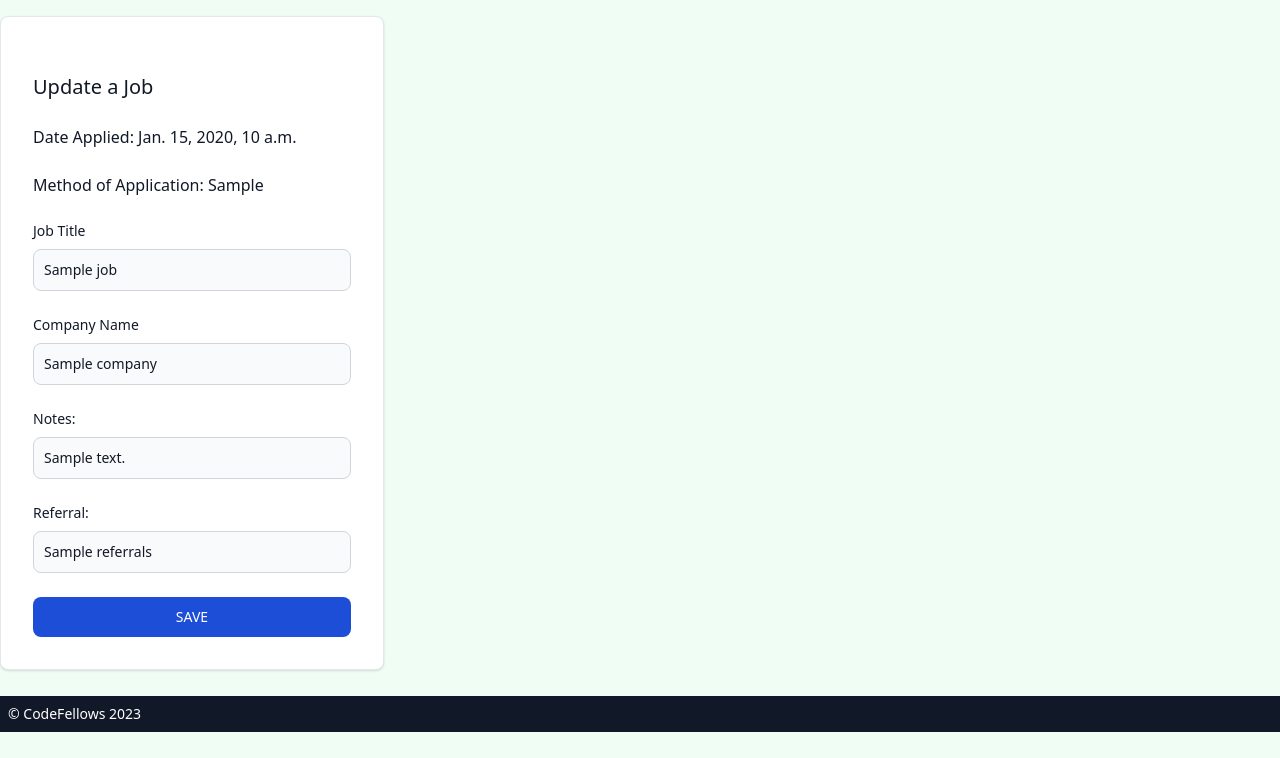
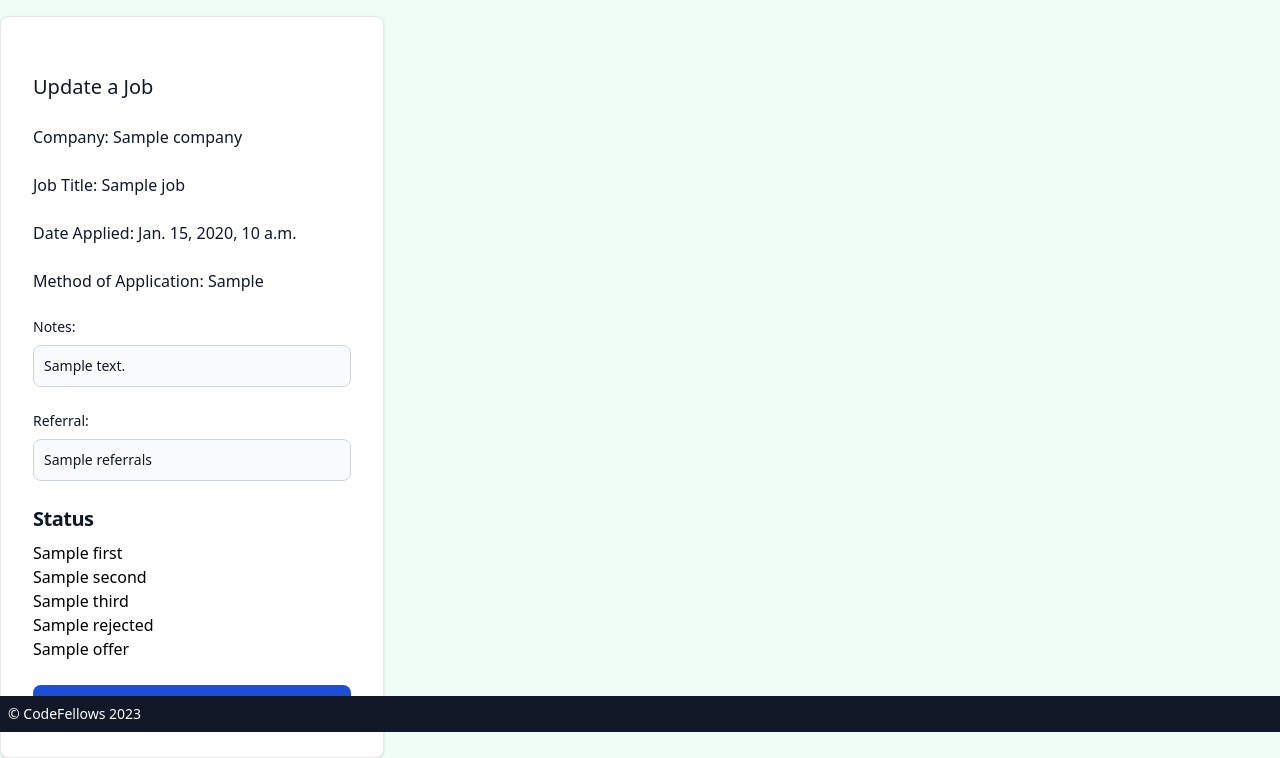
Before and after one commit to Team-DAIR/JAT-backend-2, a Django app: template templates/jobs/job_update.html in a window 1280 px wide. Shown: the part 68-826 px from the top of the page. Before the commit the page ends 800 px from the top, so only its background shows below. Run offline with Django 4.2, Linux system fonts and the light colour scheme; the template is opened without the code that fills it: most values are stand-ins (such as "Sample title", 1, 10 or a date in 2020); some libraries are stand-ins or nearby versions.

Commit message:
added status and updated model to reflect satus

```diff
--- a/jobs/views_front.py
+++ b/jobs/views_front.py
@@ -18,7 +18,7 @@ class JobDetailView(LoginRequiredMixin, DetailView):
 class JobUpdateView(LoginRequiredMixin, UpdateView):
     template_name = "jobs/job_update.html"
     model = Job
-    fields = ["company", "job_title", "notes", "referrals"]
+    fields = ["notes", "referrals"]
     context_object_name = "job"
 
 
--- a/templates/jobs/job_update.html
+++ b/templates/jobs/job_update.html
@@ -7,23 +7,13 @@
     {% csrf_token %}
     <h5 class="text-xl font-medium text-gray-900 dark:text-white">Update a Job</h5>
 
-    <p class="text-md font-medium text-gray-900 dark:text-white">Date Applied: {{ job.date_applied }}</p>
 
-    <p class="text-md font-medium text-gray-900 dark:text-white">Method of Application: {{ job.method_of_applications }}</p>
+    <p class="text-md font-medium text-gray-900 dark:text-blue-300">Company: {{ job.company }}</p>
+    <p class="text-md font-medium text-gray-900 dark:text-blue-300">Job Title: {{ job.job_title }}</p>
+    <p class="text-md font-medium text-gray-900 dark:text-blue-300">Date Applied: {{ job.date_applied }}</p>
 
-    <div>
-      <label for="id_job_title" class="block mb-2 text-sm font-medium text-gray-900 dark:text-white">Job Title</label>
-      <input type="text" name="job_title" id="id_job_title"
-        class="bg-gray-50 border border-gray-300 text-gray-900 text-sm rounded-lg focus:ring-blue-500 focus:border-blue-500 block w-full p-2.5 dark:bg-gray-600 dark:border-gray-500 dark:placeholder-gray-400 dark:text-white"
-        required value="{{ job.job_title }}">
-    </div>
+    <p class="text-md font-medium text-gray-900 dark:text-blue-300">Method of Application: {{ job.method_of_applications }}</p>
 
-    <div>
-      <label for="id_company" class="block mb-2 text-sm font-medium text-gray-900 dark:text-white">Company Name</label>
-      <input type="text" name="company" id="id_company"
-        class="bg-gray-50 border border-gray-300 text-gray-900 text-sm rounded-lg focus:ring-blue-500 focus:border-blue-500 block w-full p-2.5 dark:bg-gray-600 dark:border-gray-500 dark:placeholder-gray-400 dark:text-white"
-        required value="{{ job.company }}">
-    </div>
 
     <div>
       <label for="id_notes" class="block mb-2 text-sm font-medium text-gray-900 dark:text-white">Notes: </label>
@@ -38,6 +28,17 @@
         class="bg-gray-50 border border-gray-300 text-gray-900 text-sm rounded-lg focus:ring-blue-500 focus:border-blue-500 block w-full p-2.5 dark:bg-gray-600 dark:border-gray-500 dark:placeholder-gray-400 dark:text-white" required value="{{ job.referrals }}">
     </div>
 
+    <div>
+      <h5 class=" flex-auto mb-2 text-xl font-bold tracking-tight text-gray-900 dark:text-white">Status</h5>
+      {% for job in job %}
+      <p>{{ job.first }}</p>
+      <p>{{ job.second }}</p>
+      <p>{{ job.third }}</p>
+      <p>{{ job.rejected }}</p>
+      <p>{{ job.offer }}</p>
+      {% endfor %}
+    </div>
+
     <button type="submit"
       class="w-full text-white bg-blue-700 hover:bg-blue-800 focus:ring-4 focus:outline-none focus:ring-blue-300 font-medium rounded-lg text-sm px-5 py-2.5 text-center dark:bg-blue-600 dark:hover:bg-blue-700 dark:focus:ring-blue-800">
       SAVE
```
Also changed, not shown: jobs/models.py (+6 -1 lines), templates/jobs/job_detail.html (+12 -2 lines), db.sqlite3, jobs/migrations/0002_job_status.py (added), jobs/migrations/0003_alter_job_status.py (added), jobs/migrations/0004_remove_job_status_job_first_job_offer_job_rejected_and_more.py (added).
